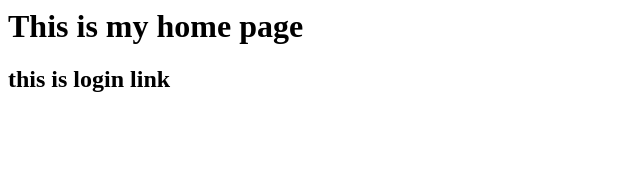
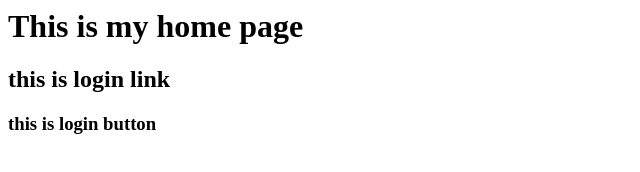
Before and after one commit to siddhant0205/myrepo08, a plain HTML site: page index.html in a window 1280 px wide. Shown: the whole page, without its empty margins (0-640 px from the left). Drawn offline with Linux system fonts and the light colour scheme.

Commit message:
this is third commit

```diff
--- a/index.html
+++ b/index.html
@@ -1,2 +1,3 @@
 <h1> This is my home page </h1>
 <h2> this is login link </h2>
+<h3> this is login button </h3>
```
